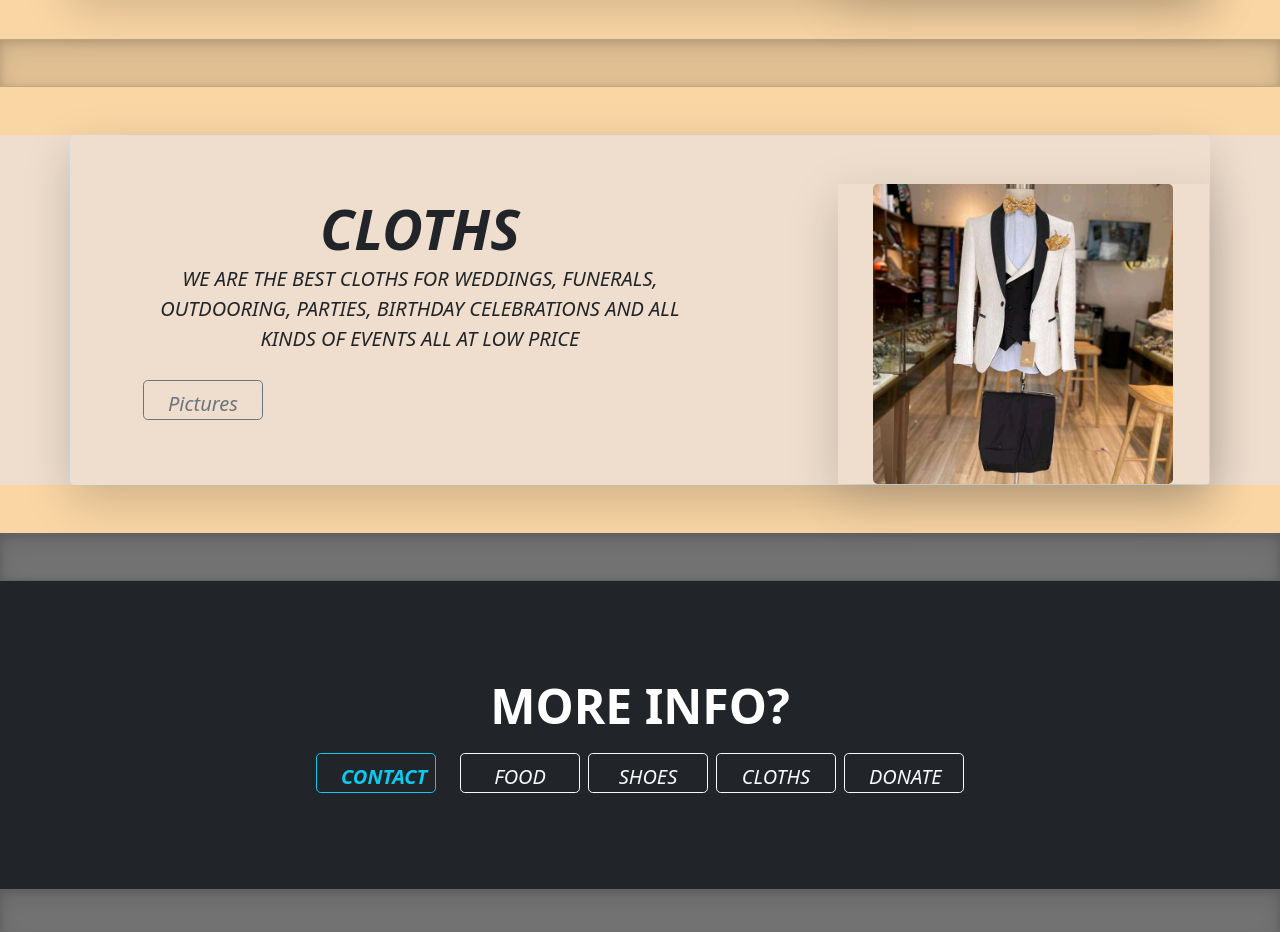
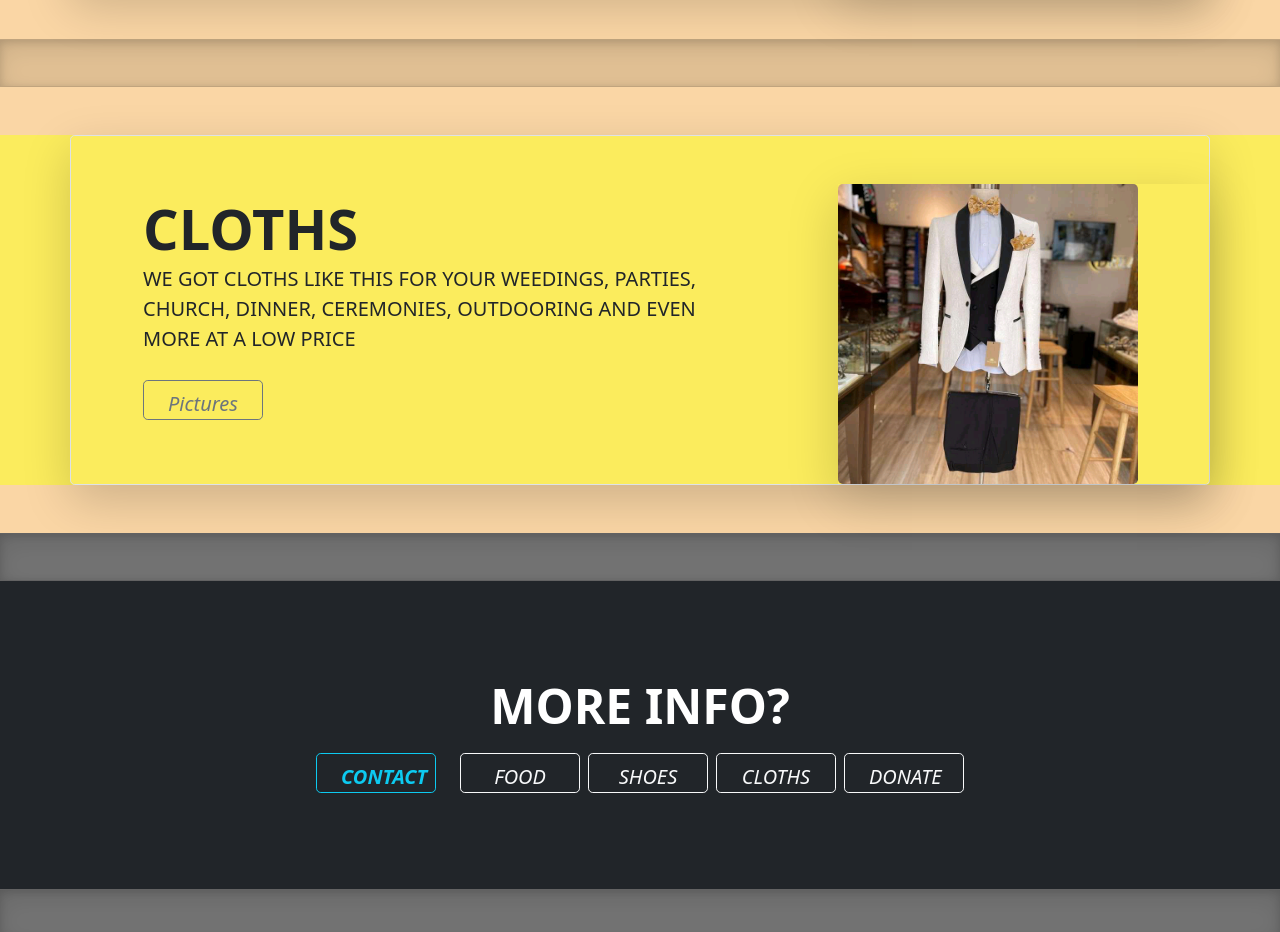
Before and after one commit to joseph712/natsat, a plain HTML site: page index.html in a window 1280 px wide. Shown: the part 1740-2672 px from the top of the page. Drawn offline with Linux system fonts and the light colour scheme.

Commit message:
Update index.html

```diff
--- a/index.html
+++ b/index.html
@@ -182,26 +182,29 @@
       </div>
     </div>
 
-
     <div class="b-example-divider"></div>
-    <div id = "pos">
+    <div id = "cs">
       <div class="container my-5">
         <div class="row p-4 pb-0 pe-lg-0 pt-lg-5 align-items-center rounded-3 border shadow-lg">
           <div class="col-lg-7 p-3 p-lg-5 pt-lg-3">
             <h1 class="display-4 fw-bold lh-1">CLOTHS</h1>
-            <p class="lead">WE ARE THE BEST CLOTHS FOR WEDDINGS, FUNERALS, OUTDOORING, PARTIES, BIRTHDAY CELEBRATIONS AND ALL KINDS OF EVENTS ALL AT LOW PRICE</p>
+            <p class="lead">WE GOT CLOTHS LIKE THIS FOR YOUR WEEDINGS, PARTIES, CHURCH, DINNER, CEREMONIES, OUTDOORING AND EVEN MORE AT A LOW PRICE</p>
+
             <div class="d-grid gap-2 d-md-flex justify-content-md-start mb-4 mb-lg-3">
-              <a href="cloths.html">
+              <a href="CLOTHS.html">
                 <button type="button" class="btn btn-outline-secondary btn-lg px-4">Pictures</button>
               </a>
             </div>
           </div>
           <div class="col-lg-4 offset-lg-1 p-0 overflow-hidden shadow-lg">
-              <img class="rounded-lg-3" src="C1.jpg" width="300", height="300">
+              <img class="rounded-lg-3" src="c1.jpg" width="300">
           </div>
         </div>
       </div>
     </div>
+
+
+
 
     <div id = "b">
       <div class="b-example-divider"></div>
```
